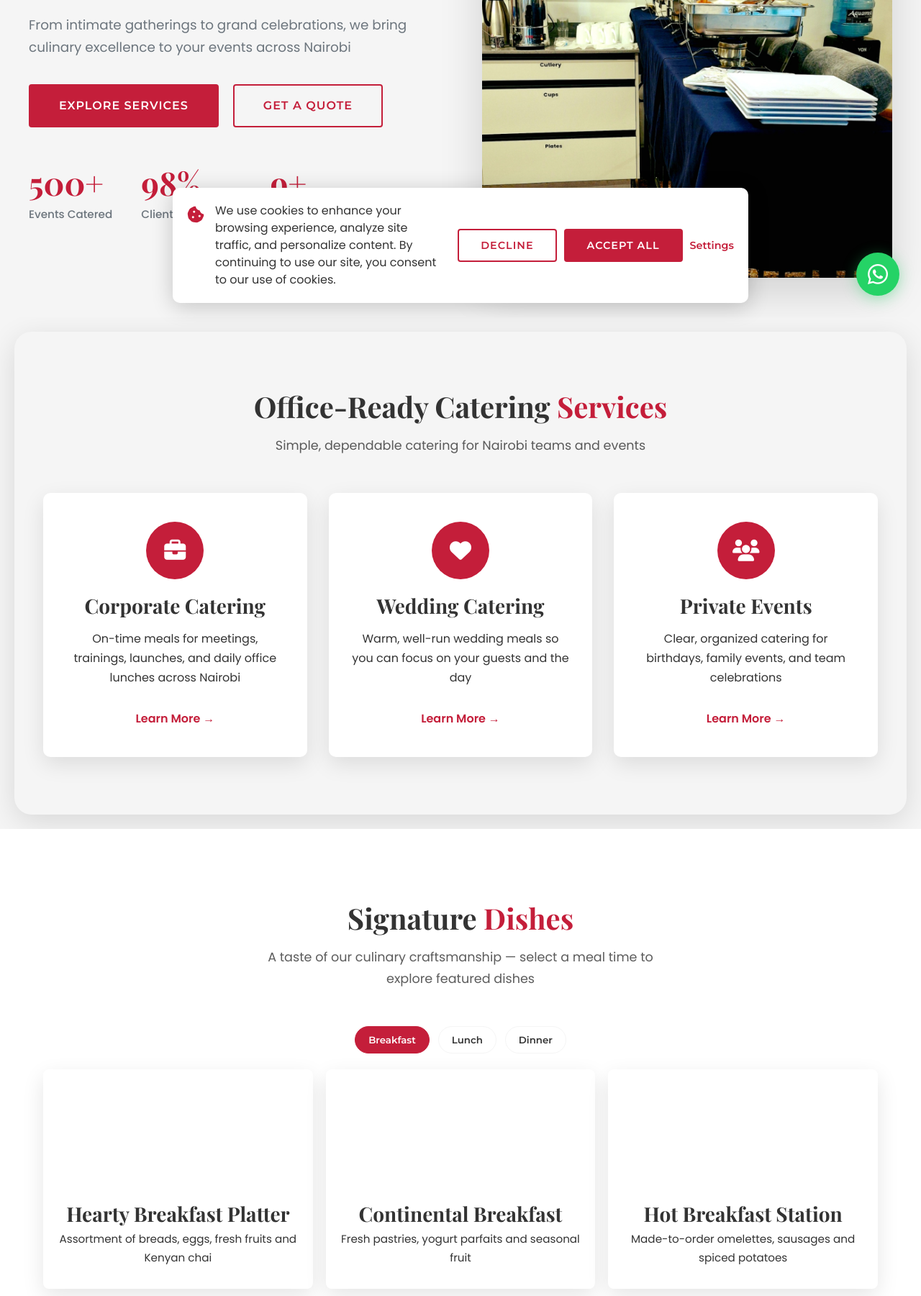
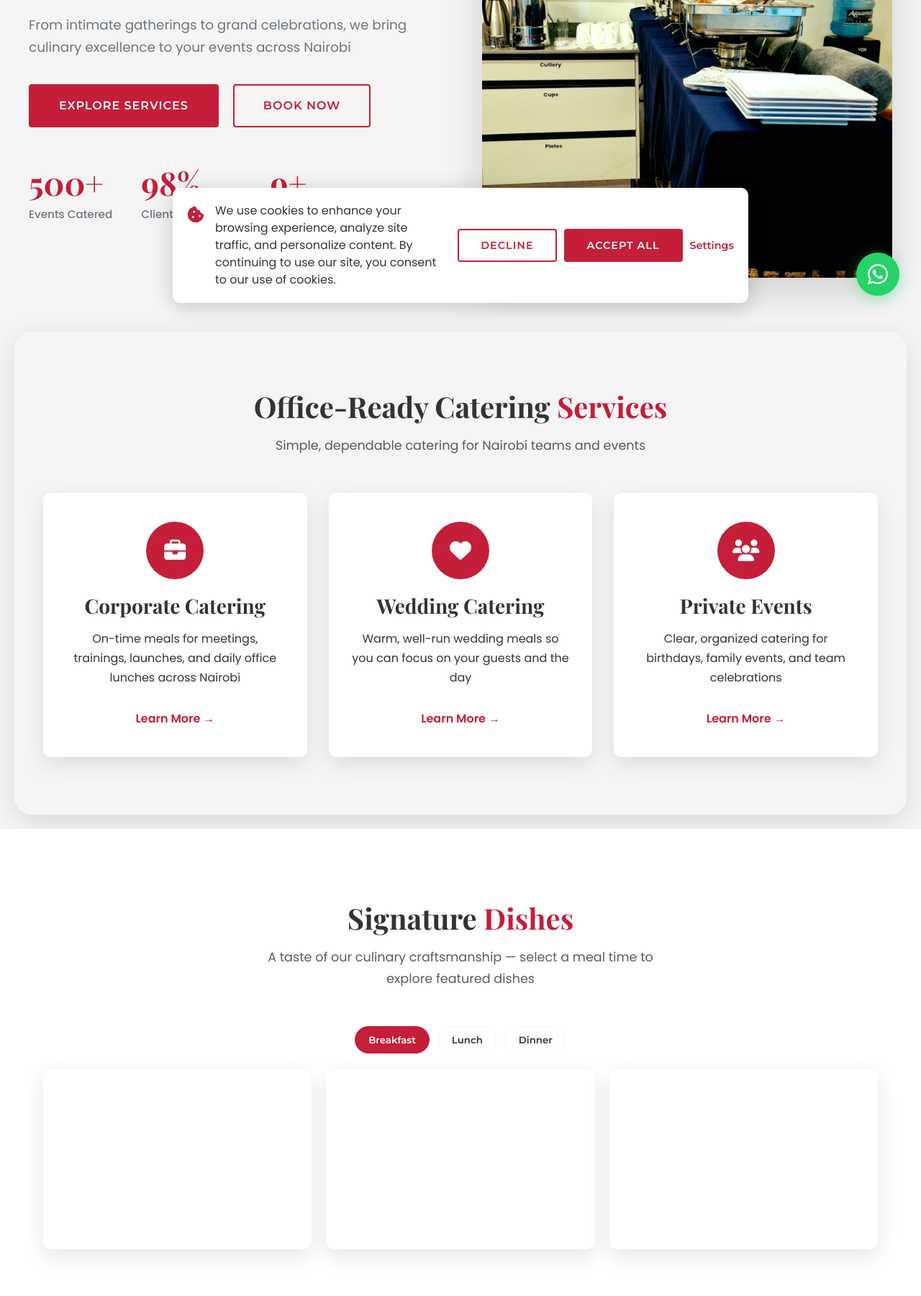
Before and after one commit to Codex69-pixel/Killimanibistrocaterers.co.ke, a PHP site: page / in a window 1280 px wide. Shown: the part 359-2160 px from the top of the page at 72% size. Run offline with PHP 8.4, Linux system fonts and the light colour scheme.

Commit message:
Update signature dishes with new breakfast/lunch/dinner images and streamline design
- Changed all "Get Quote" buttons to "Book Now" across all pages
- Updated signature dishes section to use new categorized meal photos
- Added breakfast 01.jpg for first breakfast item
- Removed text overlays from dish cards to showcase photos
- Redesigned dish cards: full-frame images, rounded corners, no padding
- Increased card size and image height (230px) for better visibility
- Images now fit frames perfectly with object-fit: cover
- Clean, visual-first approach for signature dishes showcase

```diff
--- a/Index.html
+++ b/Index.html
@@ -431,7 +431,7 @@
                 <li><a href="contact.html" class="nav-link">Contact</a></li>
             </ul>
             <div class="cta-buttons">
-                <a href="contact.html#quote" class="btn btn-primary">Get Quote</a>
+                <a href="contact.html#quote" class="btn btn-primary">Book Now</a>
             </div>
             <div class="hamburger">
                 <span class="bar"></span>
@@ -449,7 +449,7 @@
                 <p class="hero-subtitle">From intimate gatherings to grand celebrations, we bring culinary excellence to your events across Nairobi</p>
                 <div class="hero-buttons">
                     <a href="services.html" class="btn btn-primary btn-large">Explore Services</a>
-                    <a href="contact.html#quote" class="btn btn-outline btn-large">Get a Quote</a>
+                    <a href="contact.html#quote" class="btn btn-outline btn-large">Book Now</a>
                 </div>
                 <div class="hero-stats">
                     <div class="stat">
@@ -544,19 +544,13 @@
                 <div class="dishes-panel active" id="breakfast" role="tabpanel">
                     <div class="menu-grid">
                         <div class="menu-item">
-                            <img src="Images/cater%201.jpeg" alt="Hearty Breakfast Platter" loading="eager" decoding="async" width="300" height="250">
-                            <h3>Hearty Breakfast Platter</h3>
-                            <p>Assortment of breads, eggs, fresh fruits and Kenyan chai</p>
+                            <img src="Images/breakfast 01.jpg" alt="Breakfast selection" loading="eager" decoding="async" width="300" height="250">
                         </div>
                         <div class="menu-item">
-                            <img src="Images/cater02.jpeg" alt="Continental Breakfast" loading="eager" decoding="async" width="300" height="250">
-                            <h3>Continental Breakfast</h3>
-                            <p>Fresh pastries, yogurt parfaits and seasonal fruit</p>
+                            <img src="Images/breakfast 02.png" alt="Breakfast selection" loading="eager" decoding="async" width="300" height="250">
                         </div>
                         <div class="menu-item">
-                            <img src="Images/cater%2003.jpeg" alt="Hot Breakfast Station" loading="eager" decoding="async" width="300" height="250">
-                            <h3>Hot Breakfast Station</h3>
-                            <p>Made-to-order omelettes, sausages and spiced potatoes</p>
+                            <img src="Images/breakfast 03.png" alt="Breakfast selection" loading="eager" decoding="async" width="300" height="250">
                         </div>
                     </div>
                 </div>
@@ -564,19 +558,13 @@
                 <div class="dishes-panel" id="lunch" role="tabpanel">
                     <div class="menu-grid">
                         <div class="menu-item">
-                            <img src="Images/cater08.jpeg" alt="Grilled Chicken Lunch" loading="eager" decoding="async" width="300" height="250">
-                            <h3>Grilled Chicken Platter</h3>
-                            <p>Herb-marinated chicken with roasted vegetables and rice</p>
+                            <img src="Images/lunch 01.png" alt="Lunch selection" loading="eager" decoding="async" width="300" height="250">
                         </div>
                         <div class="menu-item">
-                            <img src="Images/catering%203.jpg" alt="Vegetarian Lunch" loading="eager" decoding="async" width="300" height="250">
-                            <h3>Seasonal Vegetarian Bowl</h3>
-                            <p>Grains, roasted vegetables, and zesty dressing</p>
+                            <img src="Images/lunch 02.png" alt="Lunch selection" loading="eager" decoding="async" width="300" height="250">
                         </div>
                         <div class="menu-item">
-                            <img src="Images/catering%204.jpg" alt="Signature Salad" loading="eager" decoding="async" width="300" height="250">
-                            <h3>Signature Salad</h3>
-                            <p>Local greens, avocado, nuts, and house vinaigrette</p>
+                            <img src="Images/lunch 03.png" alt="Lunch selection" loading="eager" decoding="async" width="300" height="250">
                         </div>
                     </div>
                 </div>
@@ -584,19 +572,13 @@
                 <div class="dishes-panel" id="dinner" role="tabpanel">
                     <div class="menu-grid">
                         <div class="menu-item">
-                            <img src="Images/cater04.jpeg" alt="Braised Beef Dinner" loading="eager" decoding="async" width="300" height="250">
-                            <h3>Braised Beef</h3>
-                            <p>Slow-cooked beef with rich jus and seasonal sides</p>
+                            <img src="Images/dinner 01.png" alt="Dinner selection" loading="eager" decoding="async" width="300" height="250">
                         </div>
                         <div class="menu-item">
-                            <img src="Images/cater06.jpeg" alt="Seafood Main" loading="eager" decoding="async" width="300" height="250">
-                            <h3>Grilled Seafood</h3>
-                            <p>Selection of prawns and fish with citrus butter</p>
+                            <img src="Images/dinner 02.png" alt="Dinner selection" loading="eager" decoding="async" width="300" height="250">
                         </div>
                         <div class="menu-item">
-                            <img src="Images/cater07.jpeg" alt="Dessert Selection" loading="eager" decoding="async" width="300" height="250">
-                            <h3>Decadent Desserts</h3>
-                            <p>Chef's choice plated desserts to finish the meal</p>
+                            <img src="Images/dinner 03.png" alt="Dinner selection" loading="eager" decoding="async" width="300" height="250">
                         </div>
                     </div>
                 </div>
@@ -716,7 +698,7 @@
             <h2>Ready to Elevate Your Event?</h2>
             <p>Contact us today for a personalized catering consultation</p>
             <div class="cta-buttons">
-                <a href="contact.html#quote" class="btn btn-primary btn-large">Request Quote</a>
+                <a href="contact.html#quote" class="btn btn-primary btn-large">Book Now</a>
             </div>
         </div>
     </section>
--- a/about.html
+++ b/about.html
@@ -950,7 +950,7 @@
                 <li><a href="contact.html" class="nav-link">Contact</a></li>
             </ul>
             <div class="cta-buttons">
-                <a href="contact.html#quote" class="btn btn-primary">Get Quote</a>
+                <a href="contact.html#quote" class="btn btn-primary">Book Now</a>
             </div>
             <div class="hamburger">
                 <span class="bar"></span>
--- a/contact.html
+++ b/contact.html
@@ -714,7 +714,7 @@
                 <li><a href="contact.html" class="nav-link active">Contact</a></li>
             </ul>
             <div class="cta-buttons">
-                <a href="#quote" class="btn btn-primary">Get Quote</a>
+                <a href="#quote" class="btn btn-primary">Book Now</a>
             </div>
             <div class="hamburger">
                 <span class="bar"></span>
--- a/drop-off-catering.html
+++ b/drop-off-catering.html
@@ -403,7 +403,7 @@
                 <li><a href="contact.html" class="nav-link">Contact</a></li>
             </ul>
             <div class="cta-buttons">
-                <a href="contact.html#quote" class="btn btn-primary">Get Quote</a>
+                <a href="contact.html#quote" class="btn btn-primary">Book Now</a>
             </div>
             <div class="hamburger">
                 <span class="bar"></span>
--- a/gallery.html
+++ b/gallery.html
@@ -484,7 +484,7 @@
                 <li><a href="contact.html" class="nav-link">Contact</a></li>
             </ul>
             <div class="cta-buttons">
-                <a href="contact.html#quote" class="btn btn-primary">Get Quote</a>
+                <a href="contact.html#quote" class="btn btn-primary">Book Now</a>
             </div>
             <div class="hamburger">
                 <span class="bar"></span>
--- a/services.html
+++ b/services.html
@@ -384,7 +384,7 @@
     <li><a href="contact.html" class="nav-link">Contact</a></li>
 </ul>
             <div class="cta-buttons">
-                <a href="contact.html#quote" class="btn btn-primary">Get Quote</a>
+                <a href="contact.html#quote" class="btn btn-primary">Book Now</a>
             </div>
             <div class="hamburger">
                 <span class="bar"></span>
--- a/styles.css
+++ b/styles.css
@@ -1026,15 +1026,15 @@
 
 .signature-dishes .menu-grid {
     display: grid;
-    grid-template-columns: repeat(auto-fit, minmax(220px, 1fr));
-    gap: 18px;
+    grid-template-columns: repeat(auto-fit, minmax(240px, 1fr));
+    gap: 20px;
 }
 
 .signature-dishes .menu-item {
     background: var(--primary-white);
-    padding: 14px;
-    border-radius: 8px;
-    text-align: center;
+    padding: 0;
+    border-radius: 12px;
+    overflow: hidden;
     box-shadow: var(--shadow);
     transition: var(--transition);
 }
@@ -1045,11 +1045,9 @@
 }
 
 .signature-dishes .menu-item img {
-    max-width: 100%;
-    height: 160px;
+    width: 100%;
+    height: 230px;
     object-fit: cover;
-    border-radius: 6px;
-    margin-bottom: 10px;
 }
 
 .signature-dishes .menu-item h3 {
```
Also changed, not shown: Images/breakfast 01.jpg (added).
